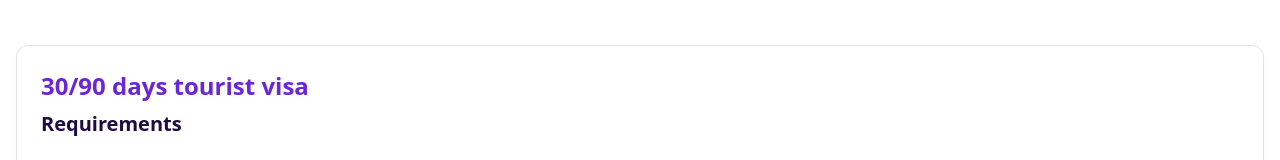
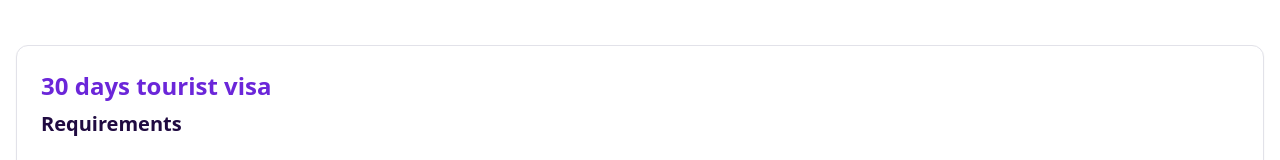
Before and after one commit to whitevolfe/SHANNU-TRAVELS, a React (Vite) app: page /malaysia-visa-details in a window 1280 px wide. Shown: the part 367-527 px from the top of the page. Built offline with nearby package versions, Linux system fonts and the light colour scheme.

Commit message:
removed ninty

```diff
--- a/src/pages/MalaysiaVisaDetails.tsx
+++ b/src/pages/MalaysiaVisaDetails.tsx
@@ -3,7 +3,7 @@ import { Card } from '@/components/ui/card';
 const MalaysiaVisaDetails = () => {
   const visaTypes = [
     {
-      type: '30/90 days tourist visa',
+      type: '30 days tourist visa',
       requirements: [
         'Scanned passport page',
         'Passport size photo',
```
